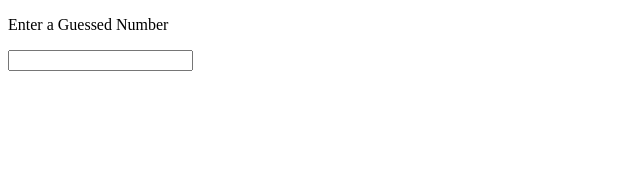
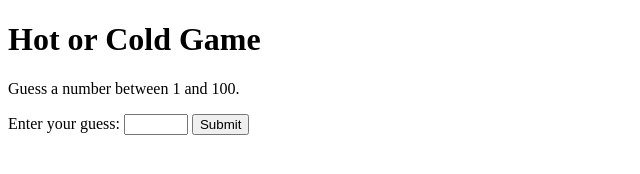
Before and after one commit to acciojob/Hot-or-Cold-Part-I-Balajiw920, a website: page main.html in a window 1280 px wide. Shown: the whole page, without its empty margins (0-640 px from the left). Drawn offline with Linux system fonts and the light colour scheme.

Commit message:
Update main.html

```diff
--- a/main.html
+++ b/main.html
@@ -1,15 +1,19 @@
 <!DOCTYPE html>
 <html>
 <head>
+	<title>Hot or Cold Game</title>
 </head>
 <body>
-	<!-- p tag -->
-    <p id = "user">Enter a Guessed Number </p>
-    <input id= "guess"></input><br><br>
-	<!-- button -->
-    <!-- p tag -->
-    <p id = "respond"></p>  <!-- This is the respone (Hot or Cold) -->
-    <script src="./script.js"></script><!-- Write the logic in script.js -->
-</script>
-  </body>
+	<h1>Hot or Cold Game</h1>
+	<p>Guess a number between 1 and 100.</p>
+
+	<p id="response"></p>
+
+	<label for="guess">Enter your guess:</label>
+	<input type="number" id="guess" name="guess" min="1" max="100">
+	<button onclick="checkGuess()">Submit</button>
+         <script src="./script.js"></script><!-- Write the logic in script.js -->
+         </script>
+
+</body>
 </html>
```
